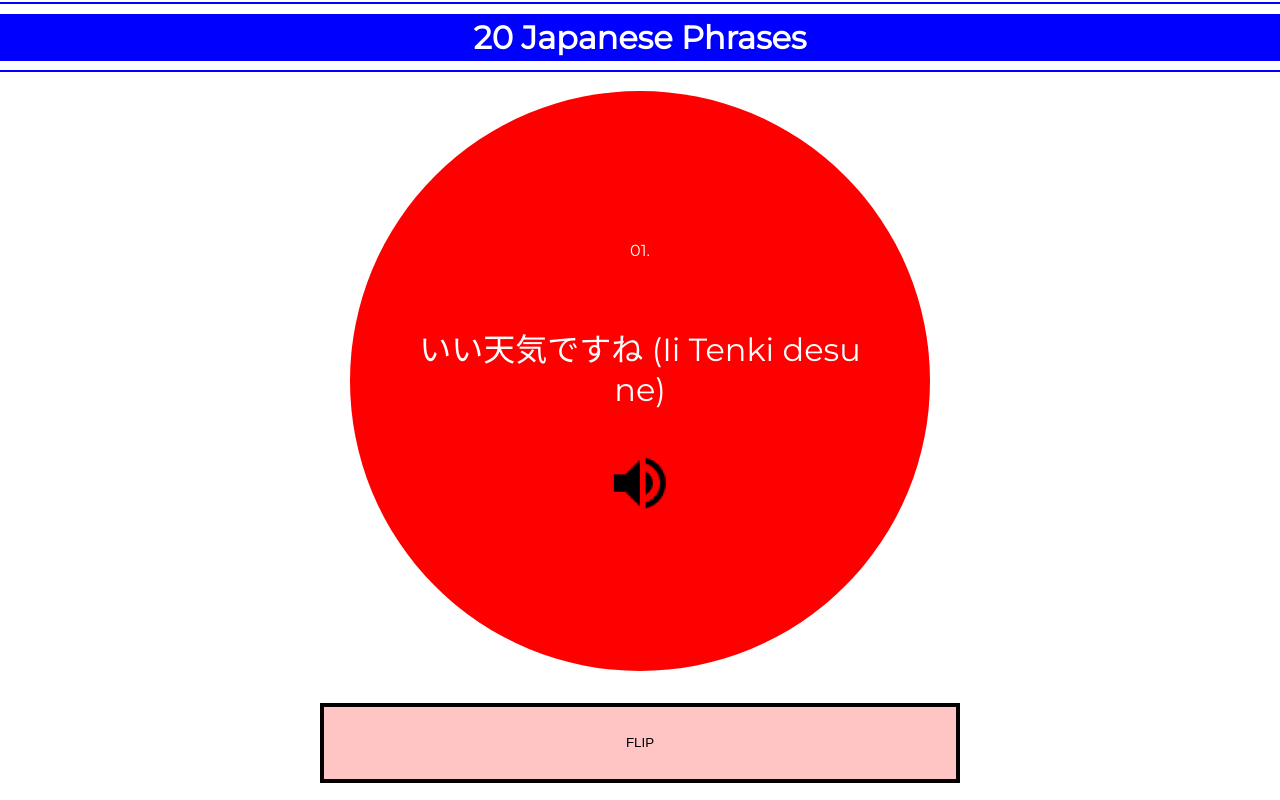
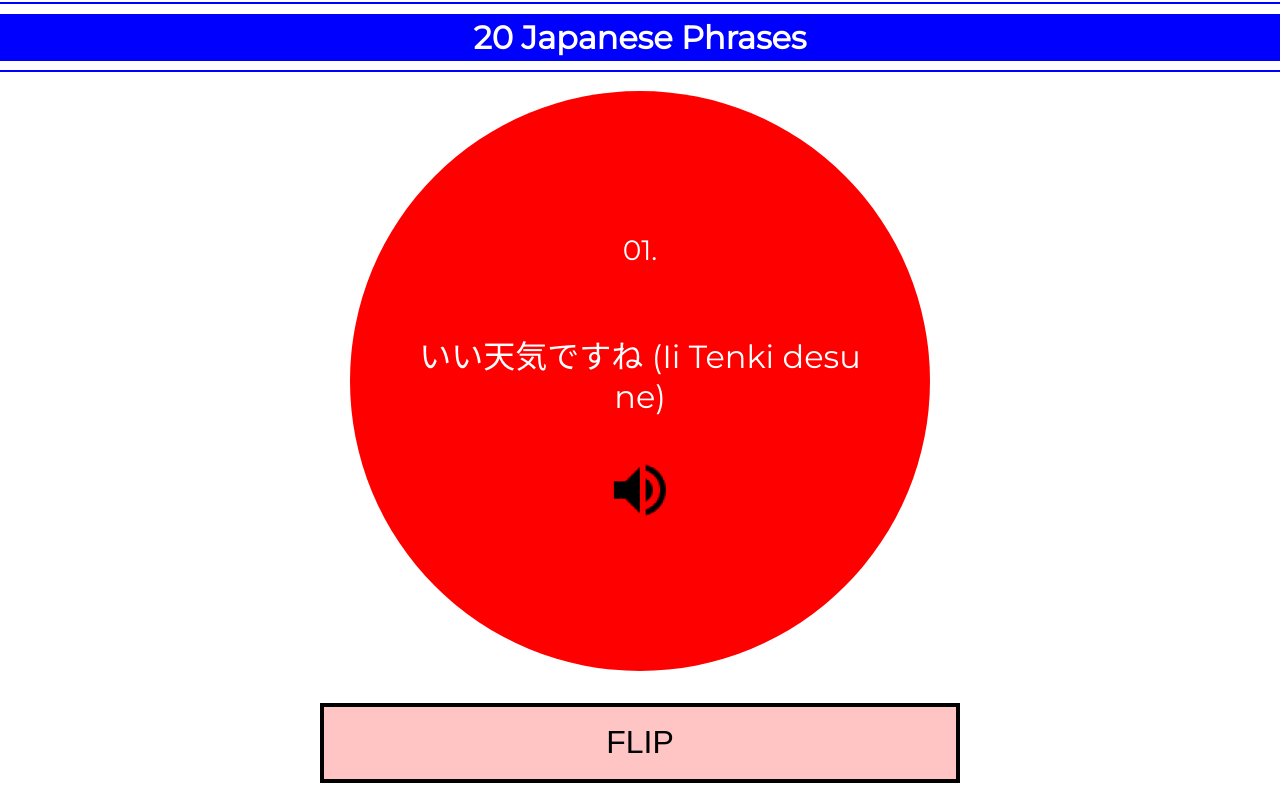
Before and after one commit to jackbridger/JapaneseFlashCards, a PHP site: page /index.html in a window 1280 px wide. Run offline with PHP 8.4, Linux system fonts and the light colour scheme.

Commit message:
changed some font sizes

```diff
--- a/index.html
+++ b/index.html
@@ -16,7 +16,7 @@
         <div id="circle-area__body">
             <div id="circle-area__body__front">
                 <div class="content">
-                  <div id="japanese-number">01</div>
+                  <div class = "card-number" id="japanese-number">01</div>
                   <div id="japanese-text">Japanese One</div>
                     <a id="audio-link">
                         <img src="volume.png" alt="">
@@ -26,7 +26,7 @@
             </div>
             <div id="circle-area__body__back">
                 <div class="content">
-                  <div id="english-number">01</div>
+                  <div class = "card-number" id="english-number">01</div>
                   <div id="english-text">English One</div>
                 </div>
             </div>
--- a/style.css
+++ b/style.css
@@ -158,8 +158,13 @@ button    {
 
  background: rgba(255, 20, 20, 0.25);
     border: 4px solid #000000;
+    font-size: 4vh;
 }
 #btn-progress-container button {
     height: 10vmin;
     width: 19.5vmin;
 }
+
+#japanese-number, #english-number {
+    font-size: 3.5vh;
+}
```
